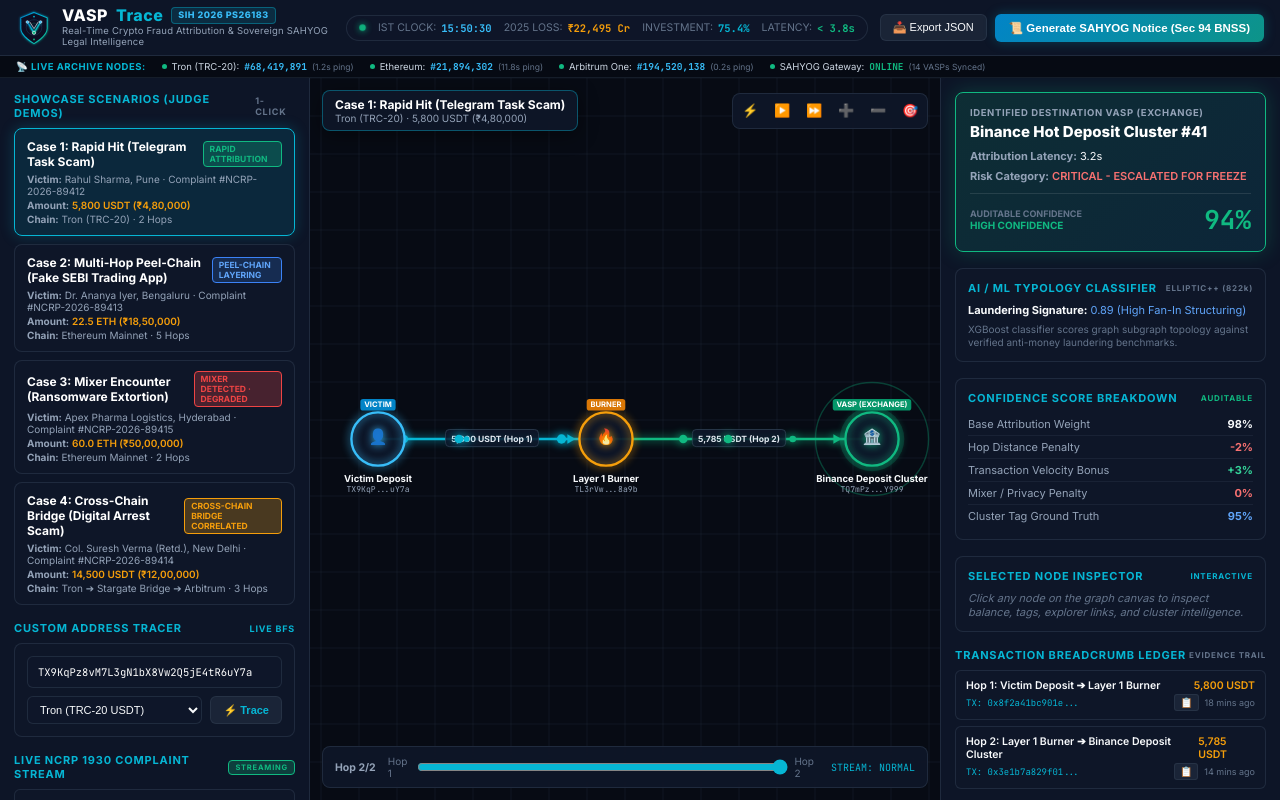
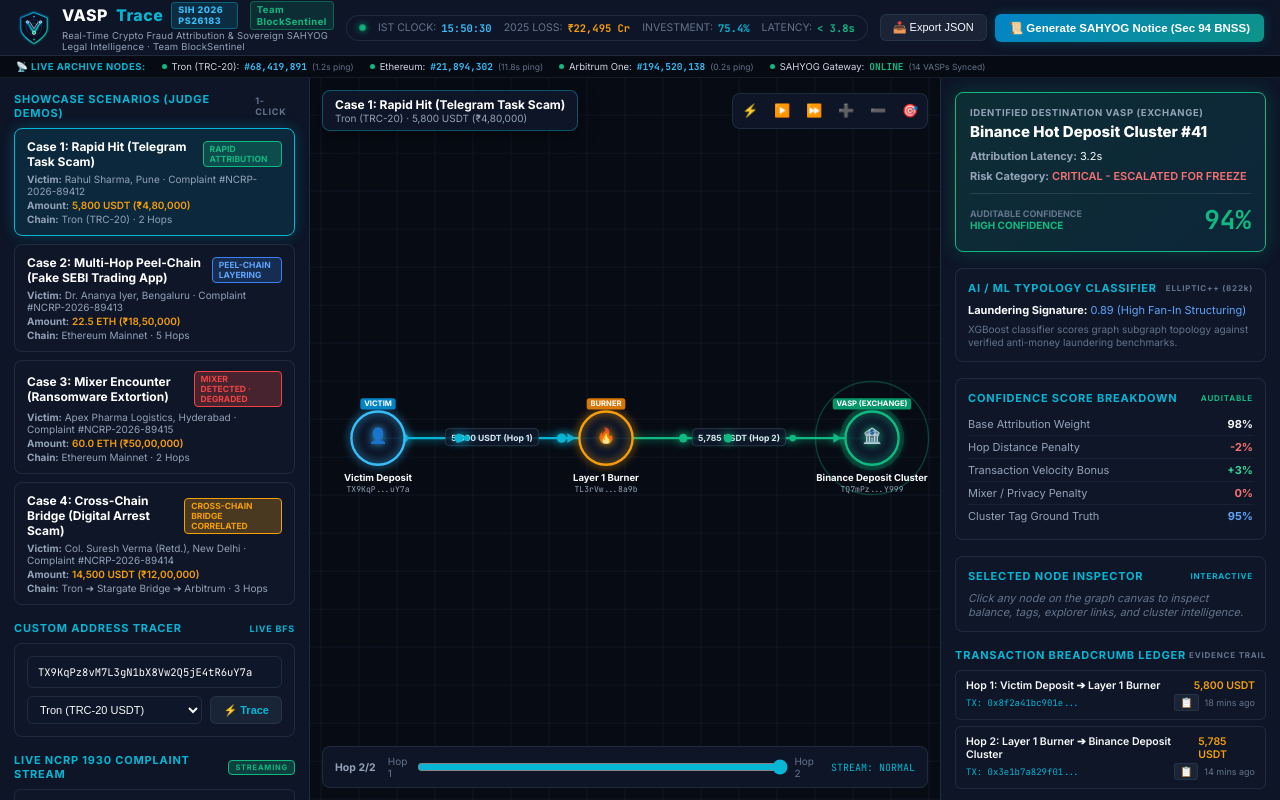
Before and after one commit to dhanrajgupta2736/vaspu, a React (Vite) app: page / in a window 1280 px wide. Built offline with nearby package versions, Linux system fonts and the light colour scheme.

Commit message:
feat: updated team name to BlockSentinel across UI, header, and metadata

```diff
--- a/index.html
+++ b/index.html
@@ -4,7 +4,7 @@
     <meta charset="UTF-8" />
     <link rel="icon" type="image/svg+xml" href="/favicon.svg" />
     <meta name="viewport" content="width=device-width, initial-scale=1.0" />
-    <title>VASPTrace · Real-Time Crypto Fraud Attribution & Legal Intelligence System (SIH 2026 PS26183)</title>
+    <title>VASPTrace · Real-Time Crypto Fraud Attribution & Legal Intelligence System (SIH 2026 PS26183 · Team BlockSentinel)</title>
     <link rel="preconnect" href="https://fonts.googleapis.com">
     <link rel="preconnect" href="https://fonts.gstatic.com" crossorigin>
     <link href="https://fonts.googleapis.com/css2?family=Inter:wght@300;400;500;600;700;800&family=JetBrains+Mono:wght@400;500;600;700&display=swap" rel="stylesheet">
--- a/src/App.jsx
+++ b/src/App.jsx
@@ -376,8 +376,8 @@
             <VaspLogo size={36} />
           </div>
           <div className="brand-text">
-            <h1>VASP<span>Trace</span> <small className="hide-mobile badge-sih">SIH 2026 PS26183</small></h1>
-            <p className="hide-mobile">Real-Time Crypto Fraud Attribution & Sovereign SAHYOG Legal Intelligence</p>
+            <h1>VASP<span>Trace</span> <small className="hide-mobile badge-sih">SIH 2026 PS26183</small> <small style={{ fontSize: '9.5px', background: 'rgba(16, 185, 129, 0.15)', border: '1px solid rgba(16, 185, 129, 0.4)', color: '#10B981', padding: '2px 6px', borderRadius: '4px', marginLeft: '4px', fontWeight: 'bold' }}>Team BlockSentinel</small></h1>
+            <p className="hide-mobile">Real-Time Crypto Fraud Attribution & Sovereign SAHYOG Legal Intelligence · Team BlockSentinel</p>
           </div>
         </div>
 
```
